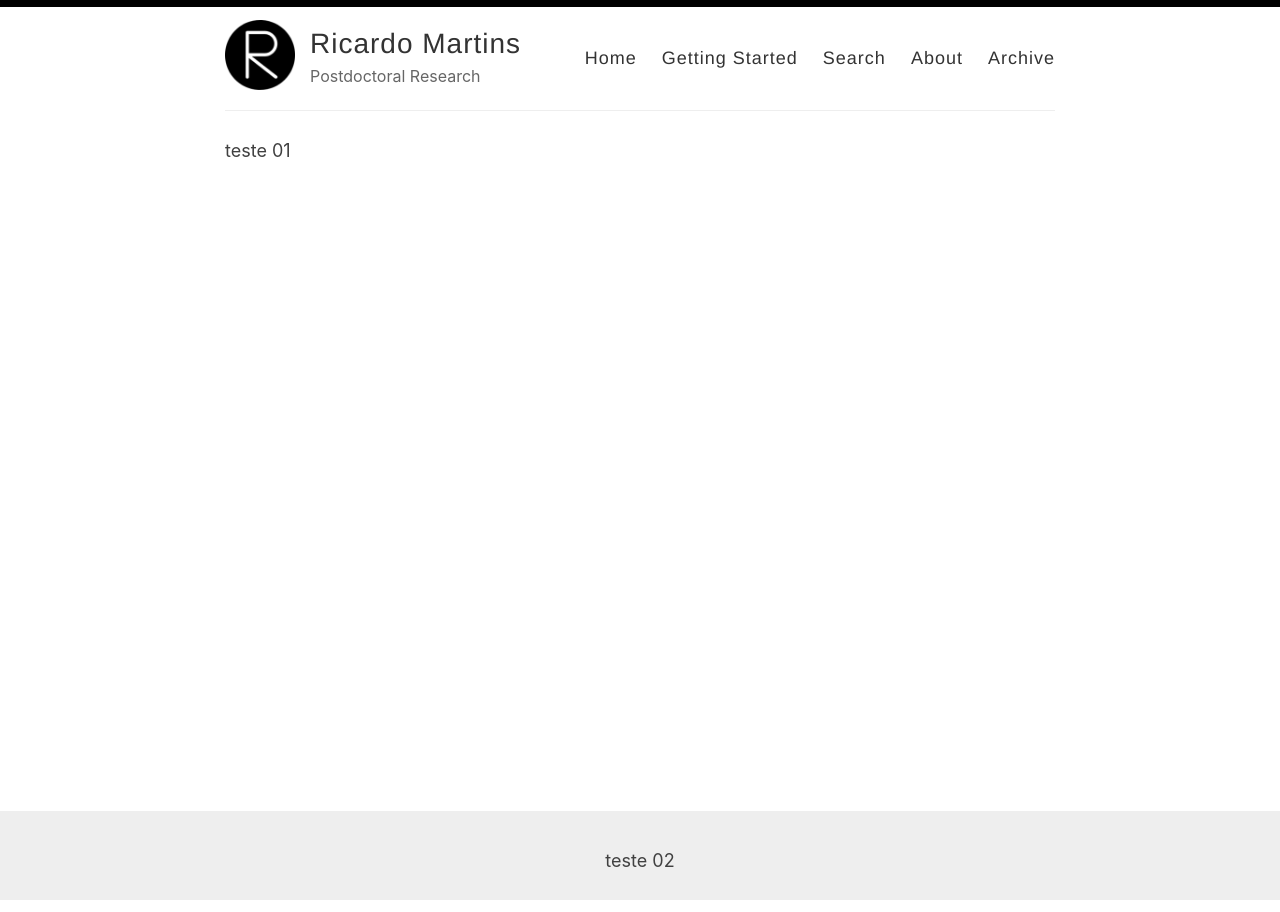
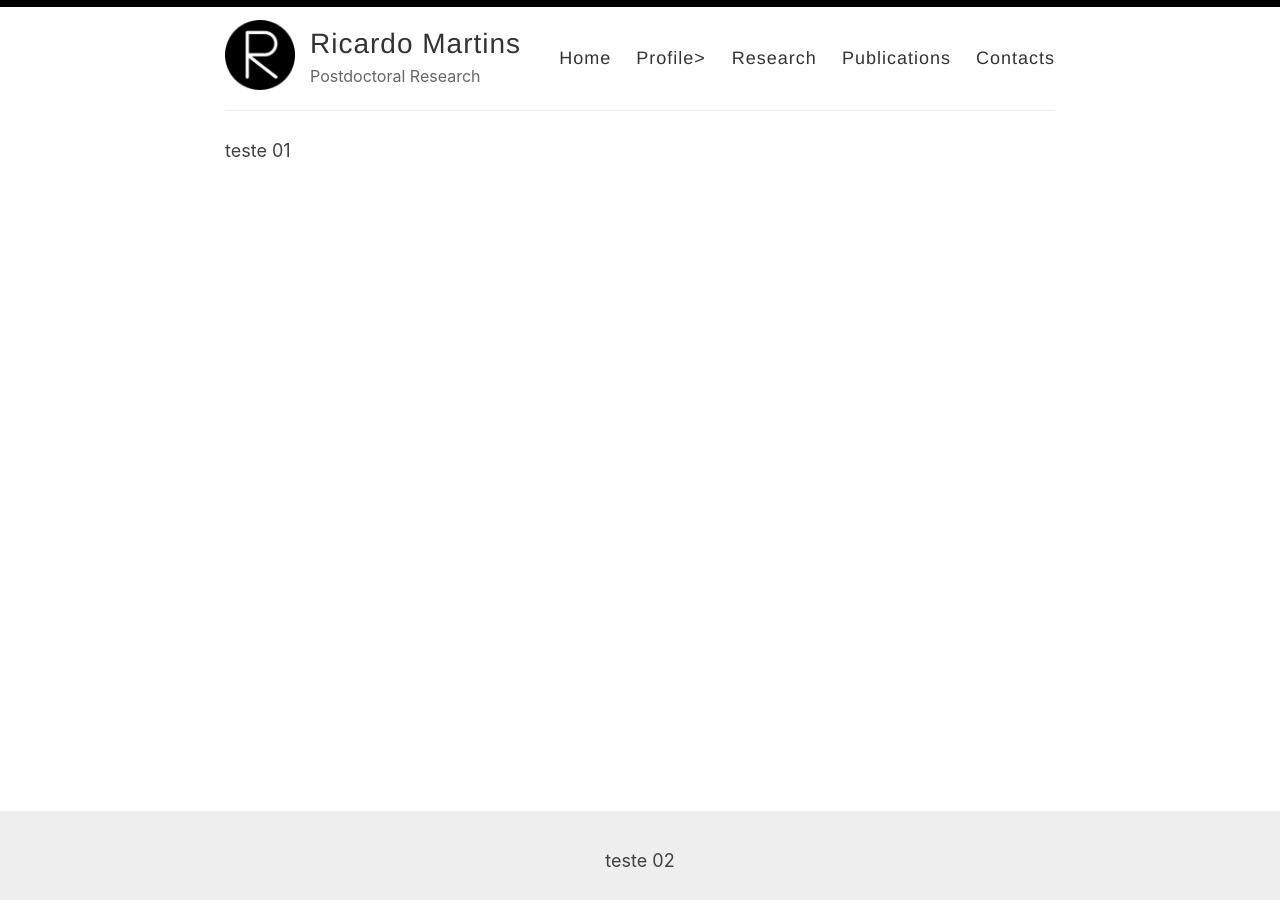
Before and after one commit to ricardomar/ricardomar.github.io, a Jekyll site: the page built from index03.html, in a window 1280 px wide. Built offline with Jekyll 4.4.1, drawn with Linux system fonts in a browser that asks for light colours.

Commit message:
Update default02.html

```diff
--- a/_layouts/default02.html
+++ b/_layouts/default02.html
@@ -26,10 +26,10 @@
 
             <nav>
               <a href="/">Home</a>
-              <a href="/getting-started">Getting Started</a>
-              <a href="/search">Search</a>
-              <a href="/about">About</a>
-              <a href="/archive">Archive</a>
+              <a href="/getting-started">Profile>
+              <a href="/search">Research</a>
+              <a href="/about">Publications</a>
+              <a href="/archive">Contacts</a>
             </nav>
           </header>
         </div>
```
